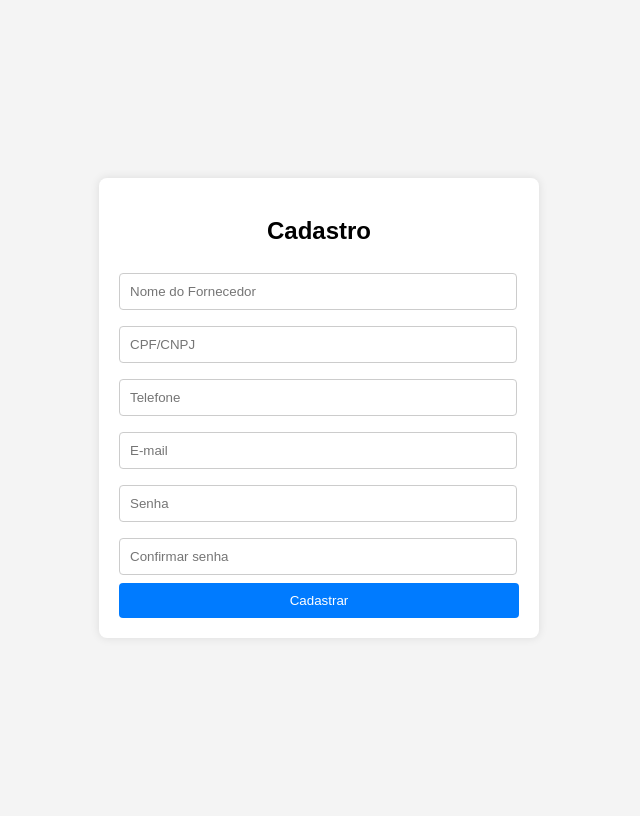
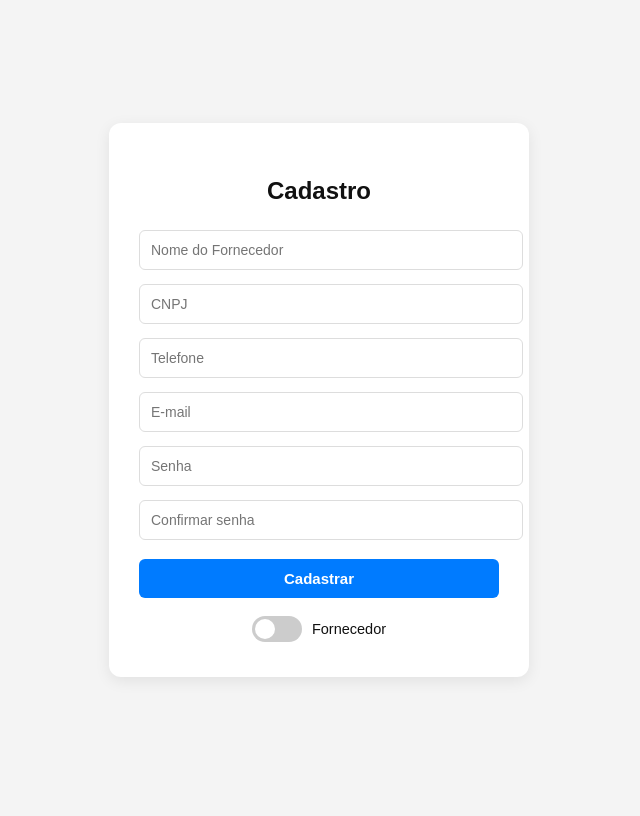
Before and after one commit to jsouza181gh/pagamentos.adm, a Flask app: page /cadastro in a window 1280 px wide. Shown: the whole page, without its empty margins (321-961 px from the left). After the commit the page ends 678 px from the top, so only its background shows below. Run offline with Flask 3, Linux system fonts and the light colour scheme.

Commit message:
crud renomeado para controller, corrigido matricula em models.py, criado o cadastro de colaborador no banco

```diff
--- a/models.py
+++ b/models.py
@@ -30,8 +30,9 @@ class Colaborador(Base):
     email = Column('email', String(100), unique=True, nullable=False)
     senha = Column('senha', String(100), nullable=False)
 
-    def __init__(self, nome, email, senha):
+    def __init__(self, nome, matricula, email, senha):
         self.nome = nome
+        self.matricula = matricula
         self.email = email
         self.senha = senha
 
--- a/routes.py
+++ b/routes.py
@@ -1,4 +1,4 @@
-from crud import *
+from controller import *
 from main import app
 from bcrypt import gensalt, hashpw, checkpw
 from flask import render_template, redirect, url_for, request
@@ -24,7 +24,9 @@ def login():
 
 @app.route('/cadastro', methods=['GET', 'POST'])
 def cadastro():
-    if request.form.get('submit_button') == 'enviar':
+    if request.method == 'GET':
+        return render_template('cadastro.html')
+    elif request.method == 'POST':
         dadosFormularioCadastro = request.form
         senha = dadosFormularioCadastro['senha']
         confirmacaoSenha = dadosFormularioCadastro['confirmar_senha']
@@ -33,16 +35,51 @@ def cadastro():
             novaSenha = senha.encode("utf-8")
             novaSenha = hashpw(novaSenha, salt)
             novaSenha = novaSenha.decode("utf-8")
-            criarFornecedor(
-                dadosFormularioCadastro['nome'],
-                dadosFormularioCadastro['cnpj'],
-                dadosFormularioCadastro['telefone'],
-                dadosFormularioCadastro['email'],
-                novaSenha
+            if 'chave' in dadosFormularioCadastro:
+                criarColaborador(
+                    dadosFormularioCadastro['nomeColaborador'],
+                    dadosFormularioCadastro['matriculaColaborador'],
+                    dadosFormularioCadastro['emailColaborador'],
+                    novaSenha
+                )
+            else:
+                criarFornecedor(
+                    dadosFormularioCadastro['nomeFornecedor'],
+                    dadosFormularioCadastro['cnpjFornecedor'],
+                    dadosFormularioCadastro['telefoneFornecedor'],
+                    dadosFormularioCadastro['emailFornecedor'],
+                    novaSenha
                 )
             return redirect(url_for('login'))
 
-    return render_template('cadastro.html')
+
+   # if request.form.get('submit_button') == 'enviar':
+       #
+        #
+        #
+        #if senha == confirmacaoSenha:
+          #  salt = gensalt(rounds=10)
+          #  novaSenha = senha.encode("utf-8")
+          #  novaSenha = hashpw(novaSenha, salt)
+           # novaSenha = novaSenha.decode("utf-8")
+            #if chaveLigada:
+                #criarColaborador(
+                    #dadosFormularioCadastro['nomeColaborador'],
+                   # dadosFormularioCadastro['matriculaColaborador'],
+                    #dadosFormularioCadastro['emailColaborador'],
+                   # novaSenha
+               # )
+            #else:
+                #criarFornecedor(
+                 #   dadosFormularioCadastro['nomeFornecedor'],
+                  #  dadosFormularioCadastro['cnpjFornecedor'],
+                   # dadosFormularioCadastro['telefoneFornecedor'],
+                    #dadosFormularioCadastro['emailFornecedor'],
+                    #novaSenha
+                #)
+            #return redirect(url_for('login'))
+
+
 
 @app.route('/api/<idFornecedor>')
 def api(idFornecedor):
@@ -55,7 +92,3 @@ def tabelaFornecedores():
 @app.route('/db/colaboradores')
 def tabelaColaboradores():
     return exibirColaboradores()
-
-@app.route('/teste')
-def teste():
-    return render_template('cadastroTeste.html')
--- a/templates/cadastro.html
+++ b/templates/cadastro.html
@@ -12,51 +12,192 @@
       justify-content: center;
       align-items: center;
       height: 100vh;
+      margin: 0;
     }
-        .container {
-            background: #fff;
-            padding: 20px;
-            border-radius: 8px;
-            box-shadow: 0 0 10px rgba(0,0,0,0.1);
-            width: 400px;
+
+    .card {
+      background-color: #fff;
+      padding: 35px 30px;
+      border-radius: 12px;
+      box-shadow: 0 4px 15px rgba(0,0,0,0.08);
+      width: 360px;
+      display: flex;
+      flex-direction: column;
+      align-items: center;
     }
+
     h2 {
       text-align: center;
-            margin-bottom: 20px;
+      margin-bottom: 25px;
+      font-weight: 700;
+      color: #111;
     }
+
+    form {
+      width: 100%;
+      display: flex;
+      flex-direction: column;
+    }
+
     input {
-            width: 94%;
-            padding: 10px;
-            margin: 8px 0;
-            border: 1px solid #ccc;
-            border-radius: 4px;
+      width: 100%;
+      padding: 11px;
+      border: 1px solid #ddd;
+      border-radius: 6px;
+      font-size: 14px;
+      outline: none;
+      transition: border-color 0.3s;
+      margin-bottom: 14px;
     }
+
+    input:focus {
+      border-color: #007bff;
+    }
+
     button {
       width: 100%;
-            padding: 10px;
+      padding: 11px;
       background-color: #007bff;
       color: #fff;
       border: none;
-            border-radius: 4px;
+      border-radius: 6px;
+      font-size: 15px;
+      font-weight: 600;
       cursor: pointer;
+      transition: background-color 0.3s;
+      margin-top: 5px;
     }
+
     button:hover {
-            background-color: #0056b3;
+      background-color: #0069d9;
+    }
+
+    /* Container do switch */
+    .switch-container {
+      display: flex;
+      align-items: center;
+      justify-content: center;
+      gap: 10px;
+      margin-top: 18px;
+      width: 100%;
+    }
+
+    .switch {
+      position: relative;
+      display: inline-block;
+      width: 50px;
+      height: 26px;
+      flex-shrink: 0;
+    }
+
+    .switch input {
+      opacity: 0;
+      width: 0;
+      height: 0;
+    }
+
+    .slider {
+      position: absolute;
+      cursor: pointer;
+      top: 0;
+      left: 0;
+      right: 0;
+      bottom: 0;
+      background-color: #ccc;
+      transition: 0.4s;
+      border-radius: 34px;
+    }
+
+    .slider::before {
+      position: absolute;
+      content: "";
+      height: 20px;
+      width: 20px;
+      left: 3px;
+      bottom: 3px;
+      background-color: white;
+      border-radius: 50%;
+      transition: 0.4s;
+    }
+
+    input:checked + .slider {
+      background-color: #007bff;
+    }
+
+    input:checked + .slider::before {
+      transform: translateX(24px);
+    }
+
+    .switch-label {
+      font-size: 14.5px;
+      color: #111;
+      font-weight: 500;
+      user-select: none;
+    }
+
+    .hidden {
+      display: none;
     }
   </style>
 </head>
 <body>
-    <div class="container">
+  <div class="card">
     <h2>Cadastro</h2>
-        <form method="POST">
-            <input type="text" name="nome" placeholder="Nome do Fornecedor" required>
-            <input type="text" name="cnpj" placeholder="CPF/CNPJ" required>
-            <input type="tel" name="telefone" placeholder="Telefone" pattern="[0-9]{10,11}" required>
-            <input type="email" name="email" placeholder="E-mail" required>
+
+    <!-- Formulário de Fornecedor -->
+    <form id="formFornecedor" method="POST" class="hidden">
+      <input type="text" name="nomeFornecedor" placeholder="Nome do Fornecedor" required>
+      <input type="text" name="cnpjFornecedor" placeholder="CNPJ" required>
+      <input type="tel" name="telefoneFornecedor" placeholder="Telefone" pattern="[0-9]{10,11}" required>
+      <input type="email" name="emailFornecedor" placeholder="E-mail" required>
       <input type="password" name="senha" placeholder="Senha" required>
       <input type="password" name="confirmar_senha" placeholder="Confirmar senha" required>
       <button type="submit" name="submit_button" value="enviar">Cadastrar</button>
     </form>
+
+    <!-- Formulário de Colaborador -->
+    <form id="formColaborador" method="POST">
+      <input type="text" name="nomeColaborador" placeholder="Nome do Colaborador" required>
+      <input type="text" name="matriculaColaborador" placeholder="Matrícula" required>
+      <input type="email" name="emailColaborador" placeholder="E-mail" required>
+      <input type="password" name="senha" placeholder="Senha" required>
+      <input type="password" name="confirmar_senha" placeholder="Confirmar senha" required>
+      <button type="submit" name="submit_button" value="enviar">Cadastrar</button>
+    </form>
+
+    <div class="switch-container">
+      <label class="switch">
+        <input type="checkbox" id="toggle" name="chave" value="colaborador" form="formColaborador">
+        <span class="slider"></span>
+      </label>
+      <span class="switch-label" id="switchText">Fornecedor</span>
     </div>
+  </div>
+
+  <script>
+    const toggle = document.getElementById('toggle');
+    const formColaborador = document.getElementById('formColaborador');
+    const formFornecedor = document.getElementById('formFornecedor');
+    const switchText = document.getElementById('switchText');
+
+    // Estado inicial: mostra fornecedor
+    toggle.checked = false;
+    formFornecedor.classList.remove('hidden');
+    formColaborador.classList.add('hidden');
+
+    toggle.addEventListener('change', () => {
+      if (toggle.checked) {
+        // Mostra formulário de colaborador
+        formColaborador.classList.remove('hidden');
+        formFornecedor.classList.add('hidden');
+        switchText.textContent = 'Colaborador';
+      } else {
+        // Mostra formulário de fornecedor
+        formColaborador.classList.add('hidden');
+        formFornecedor.classList.remove('hidden');
+        switchText.textContent = 'Fornecedor';
+      }
+    });
+  </script>
 </body>
 </html>
```
Also changed, not shown: controller.py (renamed from crud.py, +11 -1 lines), templates/cadastroTeste.html (deleted, +0 -197 lines), pagamentosADM.db. Lines whose indentation alone changed are shown as unchanged.
